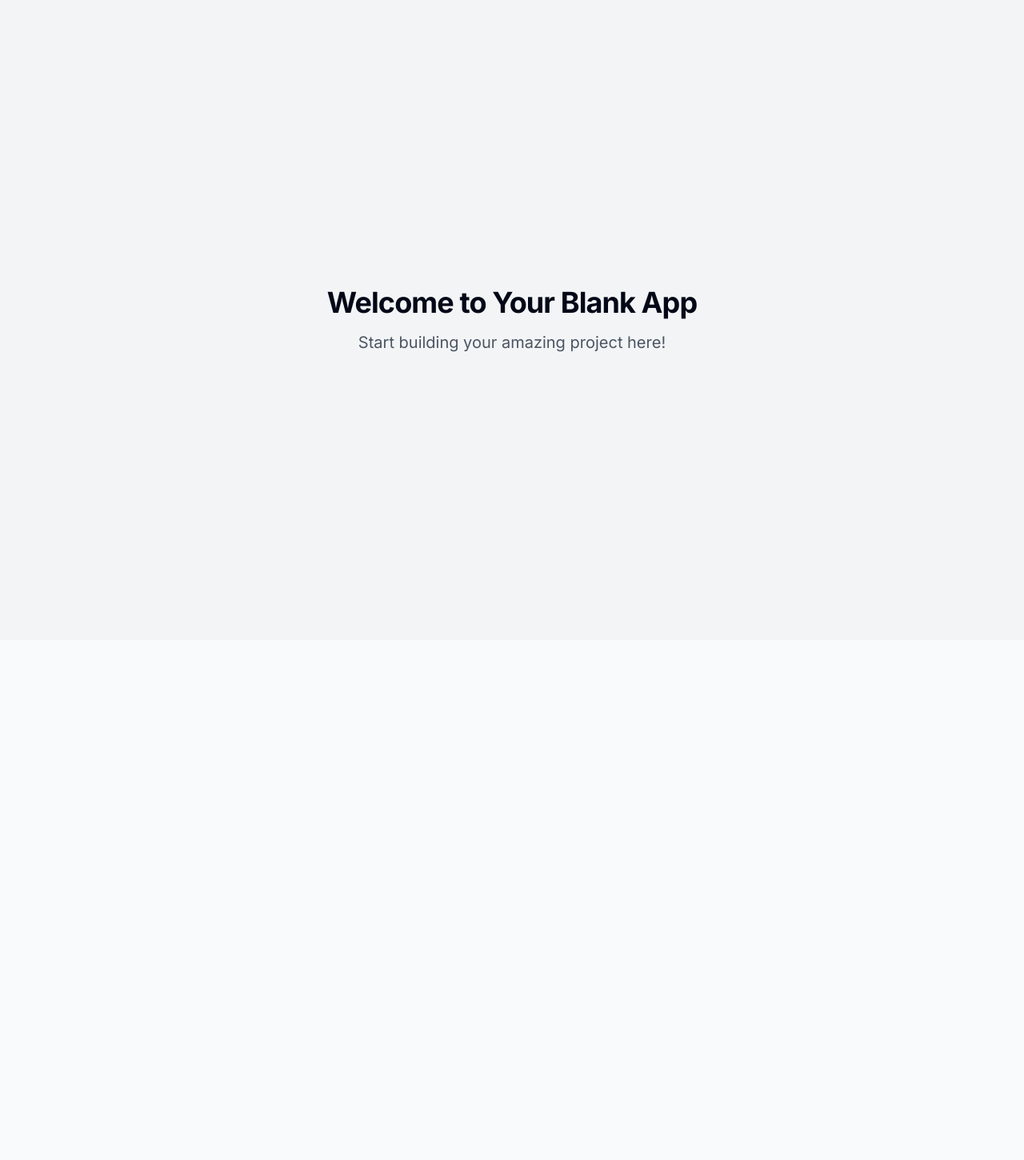
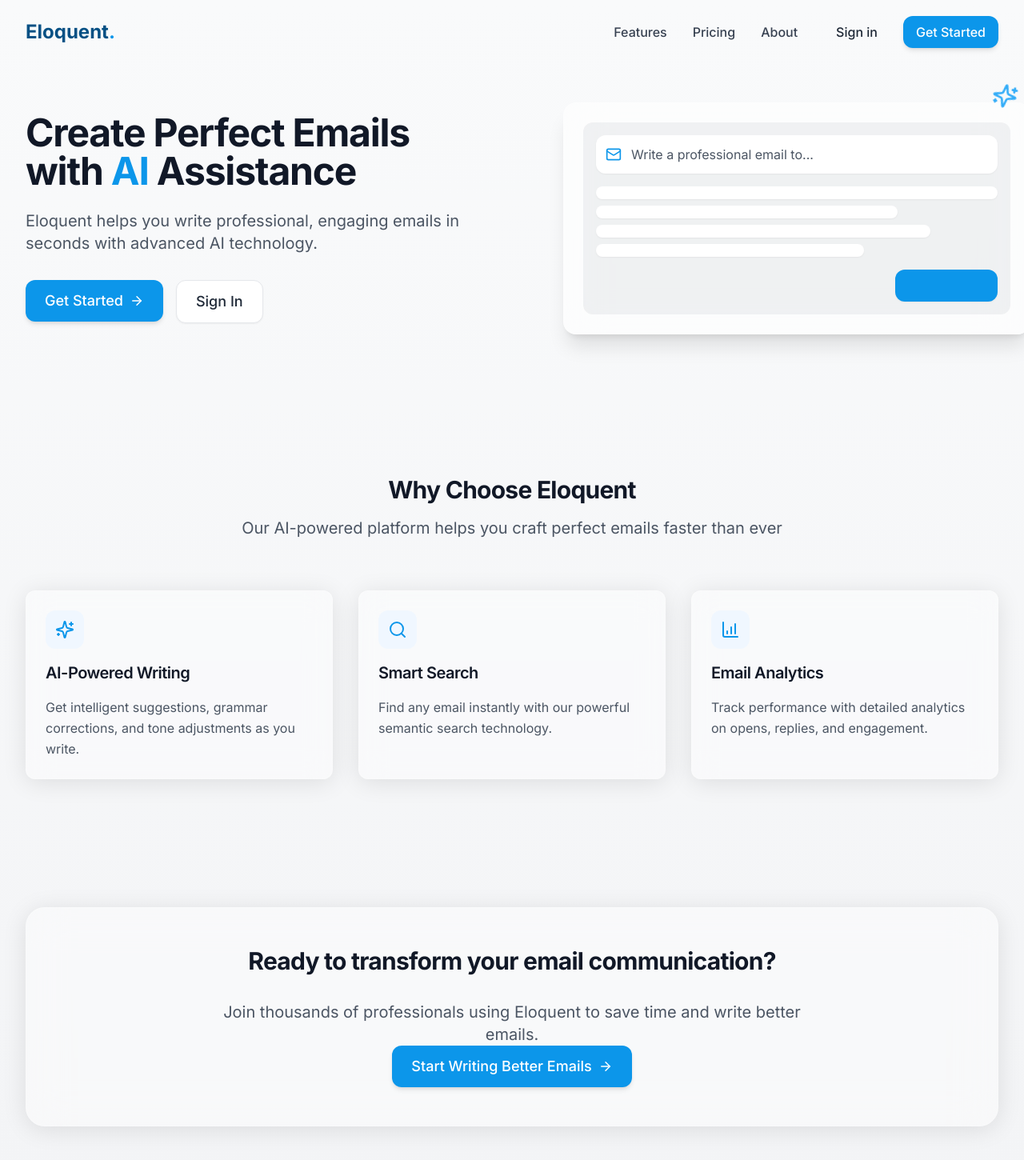
Before and after one commit to CodeWithFin/eloquemail-scribe, a React (Vite) app: page / in a window 1280 px wide. Shown: the top 1450 px of the page at 80% size. Before the commit the page ends 800 px from the top, so only its background shows below. Built offline with nearby package versions, Linux system fonts and the light colour scheme.

Commit message:
Initialize blank app
The app is initialized as a blank application.

```diff
--- a/src/App.tsx
+++ b/src/App.tsx
@@ -1,9 +1,13 @@
+
 import { Toaster } from "@/components/ui/toaster";
 import { Toaster as Sonner } from "@/components/ui/sonner";
 import { TooltipProvider } from "@/components/ui/tooltip";
 import { QueryClient, QueryClientProvider } from "@tanstack/react-query";
 import { BrowserRouter, Routes, Route } from "react-router-dom";
 import Index from "./pages/Index";
+import Auth from "./pages/Auth";
+import Dashboard from "./pages/Dashboard";
+import Compose from "./pages/Compose";
 import NotFound from "./pages/NotFound";
 
 const queryClient = new QueryClient();
@@ -16,6 +20,9 @@ const App = () => (
       <BrowserRouter>
         <Routes>
           <Route path="/" element={<Index />} />
+          <Route path="/auth" element={<Auth />} />
+          <Route path="/dashboard" element={<Dashboard />} />
+          <Route path="/compose" element={<Compose />} />
           {/* ADD ALL CUSTOM ROUTES ABOVE THE CATCH-ALL "*" ROUTE */}
           <Route path="*" element={<NotFound />} />
         </Routes>
--- a/src/components/auth/AuthForm.tsx
+++ b/src/components/auth/AuthForm.tsx
@@ -1,7 +1,6 @@
-
 import React, { useState } from 'react';
 import { useSearchParams, useNavigate } from 'react-router-dom';
-import { Mail, Lock, ArrowRight, GitHub, Sparkles } from 'lucide-react';
+import { Mail, Lock, ArrowRight, Github, Sparkles } from 'lucide-react';
 import Button from '../ui-custom/Button';
 import Glass from '../ui-custom/Glass';
 import { useToast } from "@/hooks/use-toast";
@@ -180,7 +179,7 @@ const AuthForm = () => {
           <Button
             type="button"
             variant="secondary"
-            iconLeft={<GitHub size={18} />}
+            iconLeft={<Github size={18} />}
             fullWidth
             onClick={() => toast({
               title: "GitHub Sign In",
--- a/src/pages/Index.tsx
+++ b/src/pages/Index.tsx
@@ -1,14 +1,153 @@
-// Update this page (the content is just a fallback if you fail to update the page)
+
+import React from 'react';
+import { Link } from 'react-router-dom';
+import { ArrowRight, Mail, Sparkles, Zap, Search, BarChart4 } from 'lucide-react';
+import Header from '../components/layout/Header';
+import Button from '../components/ui-custom/Button';
+import Glass from '../components/ui-custom/Glass';
 
 const Index = () => {
   return (
-    <div className="min-h-screen flex items-center justify-center bg-gray-100">
-      <div className="text-center">
-        <h1 className="text-4xl font-bold mb-4">Welcome to Your Blank App</h1>
-        <p className="text-xl text-gray-600">Start building your amazing project here!</p>
-      </div>
+    <div className="min-h-screen bg-gradient-to-b from-gray-50 to-gray-100">
+      <Header />
+
+      {/* Hero Section */}
+      <section className="pt-32 pb-24 px-4 sm:px-6 lg:px-8 max-w-7xl mx-auto">
+        <div className="grid lg:grid-cols-2 gap-12 items-center">
+          <div className="space-y-8">
+            <div>
+              <h1 className="text-4xl sm:text-5xl font-bold text-gray-900 leading-tight">
+                Create Perfect Emails with <span className="text-eloquent-500">AI</span> Assistance
+              </h1>
+              <p className="mt-6 text-xl text-gray-600">
+                Eloquent helps you write professional, engaging emails in seconds with advanced AI technology.
+              </p>
+            </div>
+
+            <div className="flex flex-col sm:flex-row gap-4">
+              <Link to="/auth?signup=true">
+                <Button
+                  iconRight={<ArrowRight size={18} />}
+                  size="lg"
+                >
+                  Get Started
+                </Button>
+              </Link>
+              <Link to="/auth">
+                <Button
+                  variant="secondary"
+                  size="lg"
+                >
+                  Sign In
+                </Button>
+              </Link>
+            </div>
+          </div>
+
+          <div className="relative">
+            <Glass
+              className="p-6 rounded-2xl shadow-xl transform lg:translate-x-10"
+              opacity="medium"
+              blur="xl"
+            >
+              <div className="bg-gray-900/5 p-4 rounded-xl">
+                <div className="space-y-4">
+                  <div className="h-12 flex items-center px-3 bg-white rounded-lg shadow-sm">
+                    <Mail className="text-eloquent-500 mr-3" size={20} />
+                    <span className="text-gray-600">Write a professional email to...</span>
+                  </div>
+                  <div className="space-y-2">
+                    <div className="h-4 w-full bg-white rounded-full shadow-sm"></div>
+                    <div className="h-4 w-3/4 bg-white rounded-full shadow-sm"></div>
+                    <div className="h-4 w-5/6 bg-white rounded-full shadow-sm"></div>
+                    <div className="h-4 w-2/3 bg-white rounded-full shadow-sm"></div>
+                  </div>
+                  <div className="flex justify-end">
+                    <div className="h-10 w-32 bg-eloquent-500 rounded-lg shadow-sm"></div>
+                  </div>
+                </div>
+              </div>
+            </Glass>
+            <div className="absolute -top-6 -right-6 transform rotate-12">
+              <Sparkles className="text-eloquent-400" size={32} />
+            </div>
+          </div>
+        </div>
+      </section>
+
+      {/* Features Section */}
+      <section id="features" className="py-20 px-4 sm:px-6 lg:px-8 max-w-7xl mx-auto">
+        <div className="text-center mb-16">
+          <h2 className="text-3xl font-bold text-gray-900">Why Choose Eloquent</h2>
+          <p className="mt-4 text-xl text-gray-600 max-w-3xl mx-auto">
+            Our AI-powered platform helps you craft perfect emails faster than ever
+          </p>
+        </div>
+
+        <div className="grid md:grid-cols-3 gap-8">
+          <FeatureCard
+            icon={<Sparkles className="text-eloquent-500" size={24} />}
+            title="AI-Powered Writing"
+            description="Get intelligent suggestions, grammar corrections, and tone adjustments as you write."
+          />
+          <FeatureCard
+            icon={<Search className="text-eloquent-500" size={24} />}
+            title="Smart Search"
+            description="Find any email instantly with our powerful semantic search technology."
+          />
+          <FeatureCard
+            icon={<BarChart4 className="text-eloquent-500" size={24} />}
+            title="Email Analytics"
+            description="Track performance with detailed analytics on opens, replies, and engagement."
+          />
+        </div>
+      </section>
+
+      {/* CTA Section */}
+      <section className="py-20 px-4 sm:px-6 lg:px-8 max-w-7xl mx-auto">
+        <Glass
+          className="p-12 rounded-3xl text-center"
+          opacity="light"
+          blur="xl"
+        >
+          <div className="max-w-3xl mx-auto space-y-8">
+            <h2 className="text-3xl font-bold text-gray-900">
+              Ready to transform your email communication?
+            </h2>
+            <p className="text-xl text-gray-600">
+              Join thousands of professionals using Eloquent to save time and write better emails.
+            </p>
+            <Link to="/auth?signup=true">
+              <Button
+                size="lg"
+                iconRight={<ArrowRight size={18} />}
+              >
+                Start Writing Better Emails
+              </Button>
+            </Link>
+          </div>
+        </Glass>
+      </section>
     </div>
   );
 };
 
+const FeatureCard = ({ icon, title, description }) => {
+  return (
+    <Glass
+      className="p-6 rounded-xl h-full"
+      opacity="light"
+      blur="lg"
+    >
+      <div className="space-y-4">
+        <div className="bg-eloquent-50 p-3 rounded-lg w-fit">
+          {icon}
+        </div>
+        <h3 className="text-xl font-semibold text-gray-900">{title}</h3>
+        <p className="text-gray-600">{description}</p>
+      </div>
+    </Glass>
+  );
+};
+
 export default Index;
```
